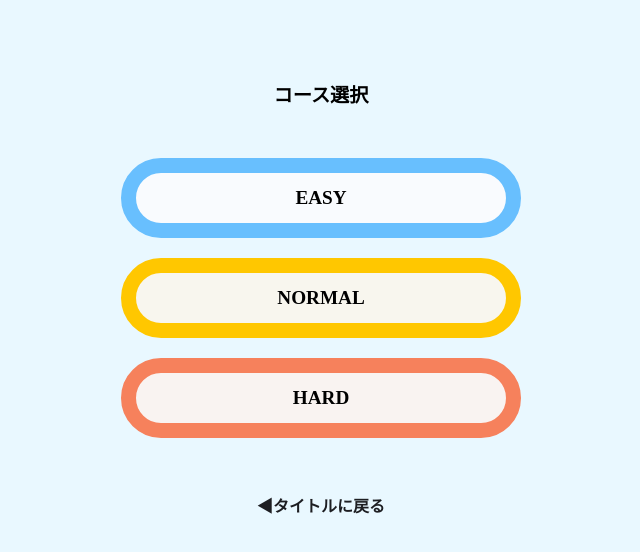
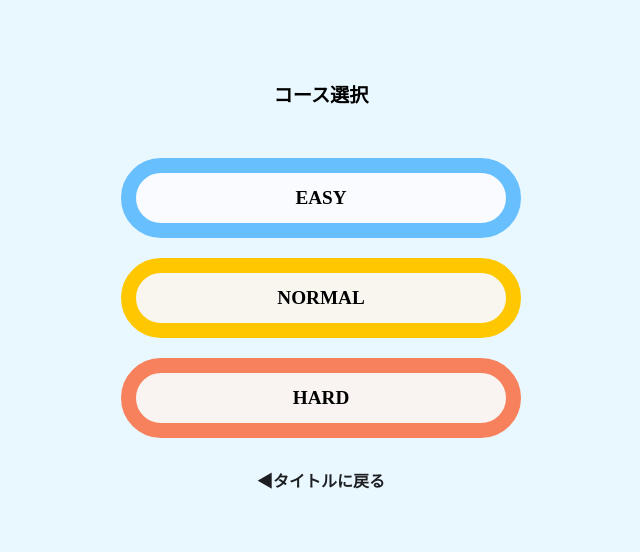
Before and after one commit to Mayu0628/hackit-vol2-smapro, a Next.js app: page /course-selection in a window 1280 px wide. Shown: the top 552 px of the page, without its empty margins (319-959 px from the left). Built offline with nearby package versions, Linux system fonts and the light colour scheme.

Commit message:
微調整

```diff
--- a/src/styles/course-selection.css
+++ b/src/styles/course-selection.css
@@ -44,7 +44,7 @@ button {
 .hard {
     background-color: #F9F3F1;
     border-color: #F6815C;
-    margin-bottom: 40px;
+    margin-bottom: 30px;
 }
 
 .toTitle {
@@ -52,6 +52,5 @@ button {
     color: #1D1E22;
     text-decoration: none;
     align-items: center;
-    margin-top: 15px;
     font-weight: 600;
 }
```
